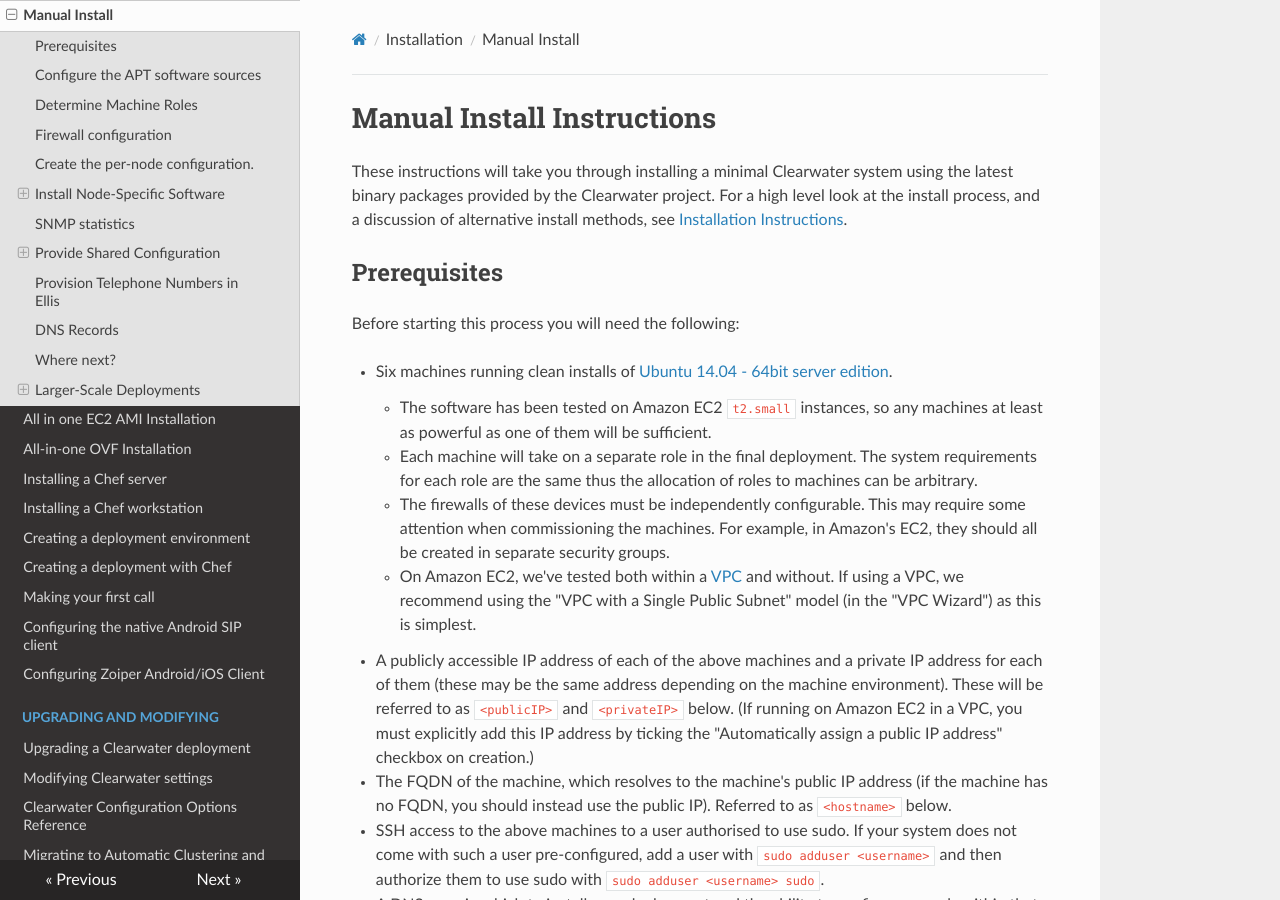
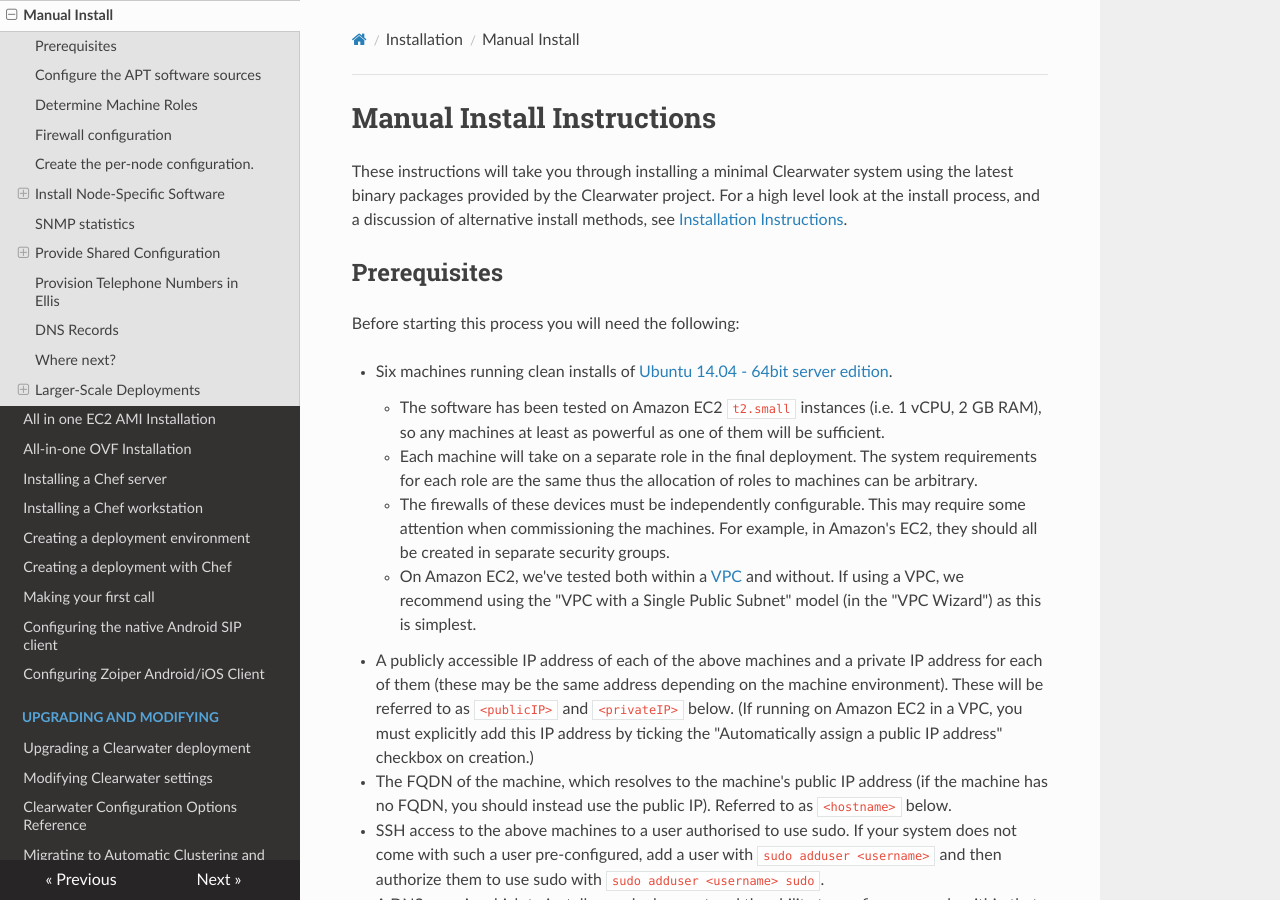
Before and after one commit to Metaswitch/clearwater-readthedocs, an MkDocs documentation site: the page built from docs/Manual_Install.md, in a window 1280 px wide and 900 px high. Built offline with MkDocs 1.6.1, drawn with Linux system fonts in a browser that asks for light colours; nearby versions of some CDN libraries; old or Windows-style settings are respelled for this version of MkDocs.

Commit message:
Specify VM requirements

```diff
--- a/docs/Manual_Install.md
+++ b/docs/Manual_Install.md
@@ -7,7 +7,7 @@ These instructions will take you through installing a minimal Clearwater system
 Before starting this process you will need the following:
 
 * Six machines running clean installs of [Ubuntu 14.04 - 64bit server edition](http://releases.ubuntu.com/trusty/).
-    * The software has been tested on Amazon EC2 `t2.small` instances, so any machines at least as powerful as one of them will be sufficient.
+    * The software has been tested on Amazon EC2 `t2.small` instances (i.e. 1 vCPU, 2 GB RAM), so any machines at least as powerful as one of them will be sufficient.
     * Each machine will take on a separate role in the final deployment.  The system requirements for each role are the same thus the allocation of roles to machines can be arbitrary.
     * The firewalls of these devices must be independently configurable.  This may require some attention when commissioning the machines.  For example, in Amazon's EC2, they should all be created in separate security groups.
     * On Amazon EC2, we've tested both within a [VPC](http://aws.amazon.com/vpc/) and without.  If using a VPC, we recommend using the "VPC with a Single Public Subnet" model (in the "VPC Wizard") as this is simplest.
```
